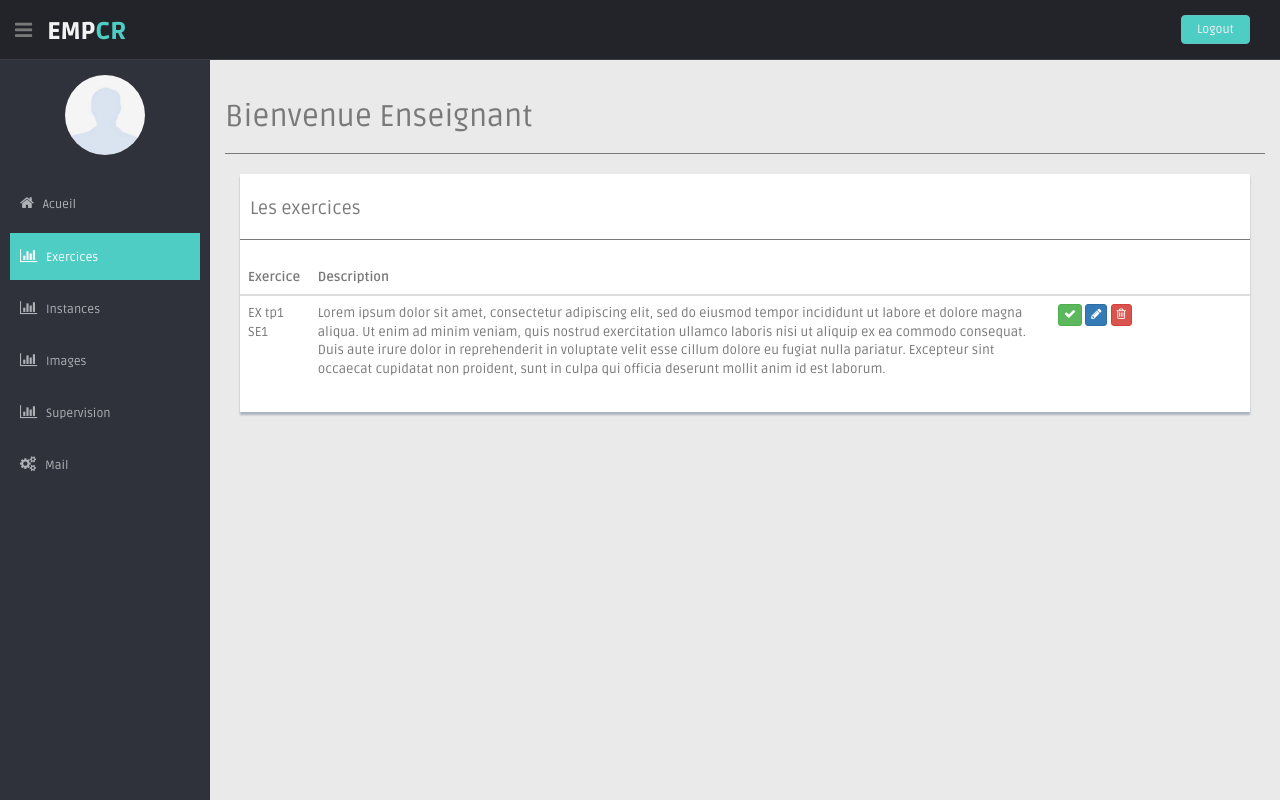
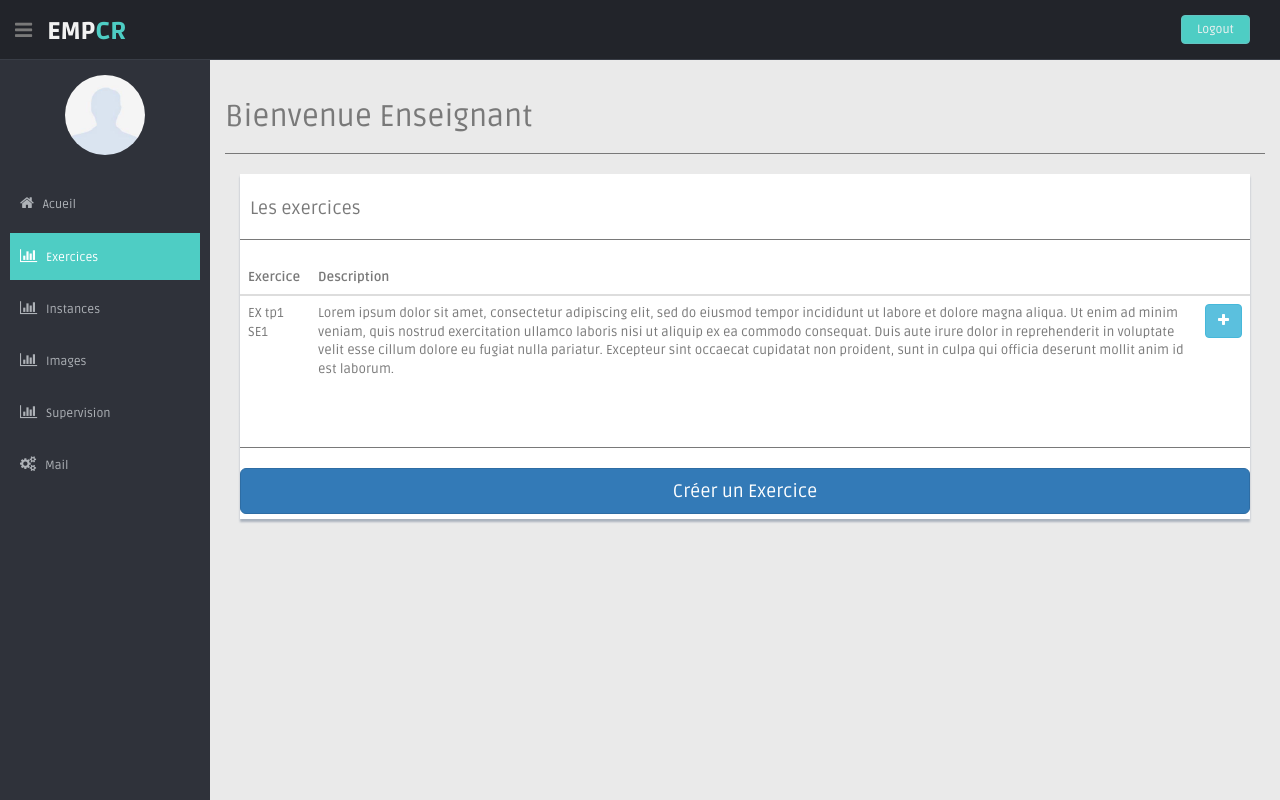
Before and after one commit to ayoubDevOp/pfe_app1.2, a Django app: template my_app/my_app/templates/enseignant_exercices.html in a window 1280 px wide. Run offline with Django 3.2, Linux system fonts and the light colour scheme; the template is opened without the code that fills it: values that come from a table or form of the project are taken from there, others are empty; data comes from the database, SQL or seed files in the repository; both versions use the stored data as it was after the commit; some libraries are stand-ins or nearby versions; some web fonts are replaced.

Commit message:
ens_exercice_template

```diff
--- a/my_app/my_app/templates/enseignant_exercices.html
+++ b/my_app/my_app/templates/enseignant_exercices.html
@@ -24,13 +24,14 @@
 			crossorigin="anonymous"
 		/>
 
-		<!--external css-->
+		<!--external css
 		<link href="lib/font-awesome/css/font-awesome.css" rel="stylesheet" />
 		<link rel="stylesheet" type="text/css" href="lib/gritter/css/jquery.gritter.css" />
-		<!-- Custom styles for this template -->
+		Custom styles for this template
 		<link href="css/style.css" rel="stylesheet">
 		<link href="css/style-responsive.css" rel="stylesheet">
 		<script src="lib/chart-master/Chart.js"></script>
+		-->
 
 	</head>
 
@@ -131,17 +132,30 @@
 									<tbody>
 										{% for item in exercice_ress %}
 										<tr>
-											<td>{{ item.desig_ex }}</td>
+											<td id="desig" >{{ item.desig_ex }}</td>
 											<td>{{ item.descr_ex }}</td>
-											<td style="width: 200px;">
-												<button class="btn btn-success btn-xs"><i class="fa fa-check"></i></button>
-												<button class="btn btn-primary btn-xs"><i class="fa fa-pencil"></i></button>
-												<button class="btn btn-danger btn-xs"><i class="fa fa-trash-o "></i></button>
+											<td>
+												<button class="btn btn-info btn-xl" onclick="clickHandler"><i class="fa fa-plus"></i></button>											</td>
+												<script>
+													function clickHandler(){
+														console.log("test");
+														var va = document.getElementById("desig");
+														console.log(va);
+													}
+												</script>
 											</td>
 										</tr>
 										{% endfor %}
 									</tbody>
 								</table>
+							</div>
+						</div>
+						<div class="col-md-12">
+							<div class="content-panel">
+								<hr>
+								<tr>
+									<button type="button" class="btn btn-primary btn-lg btn-block">Créer un Exercice</button>
+								</tr>
 							</div>
 						</div>
 					</div>
```
Also changed, not shown: my_app/db.sqlite3.
